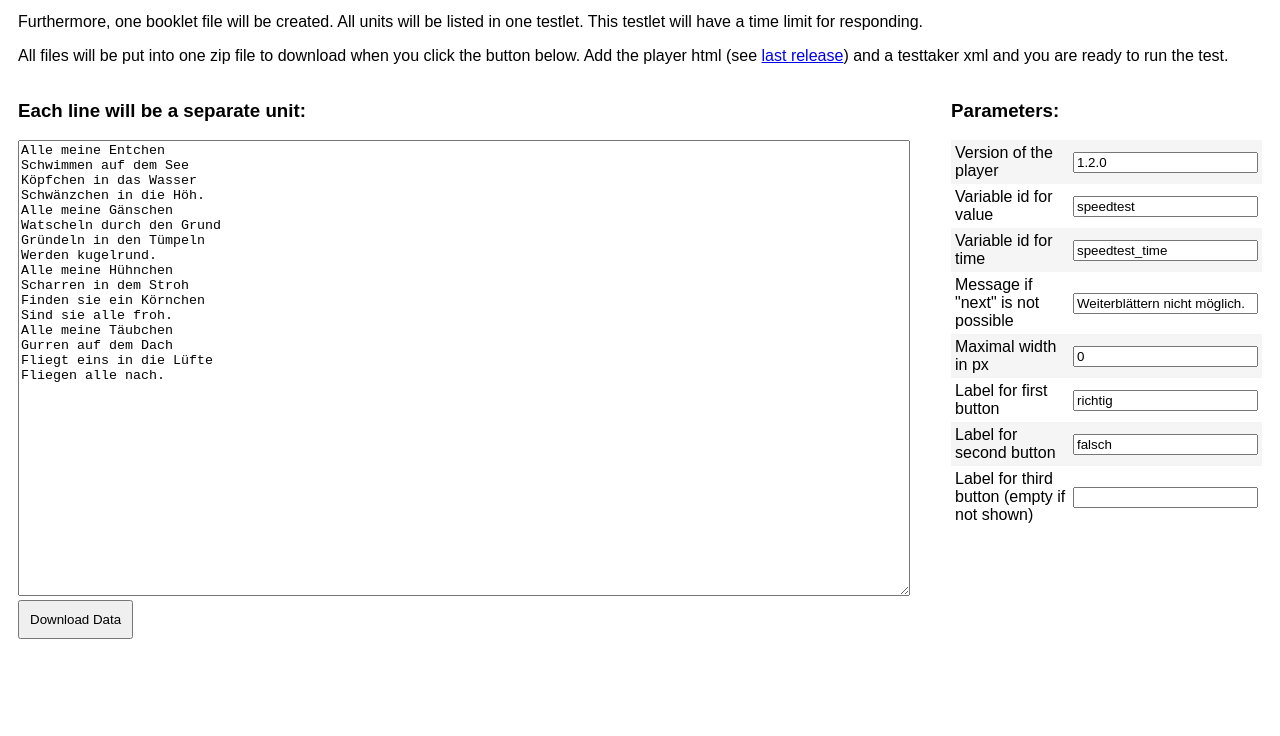
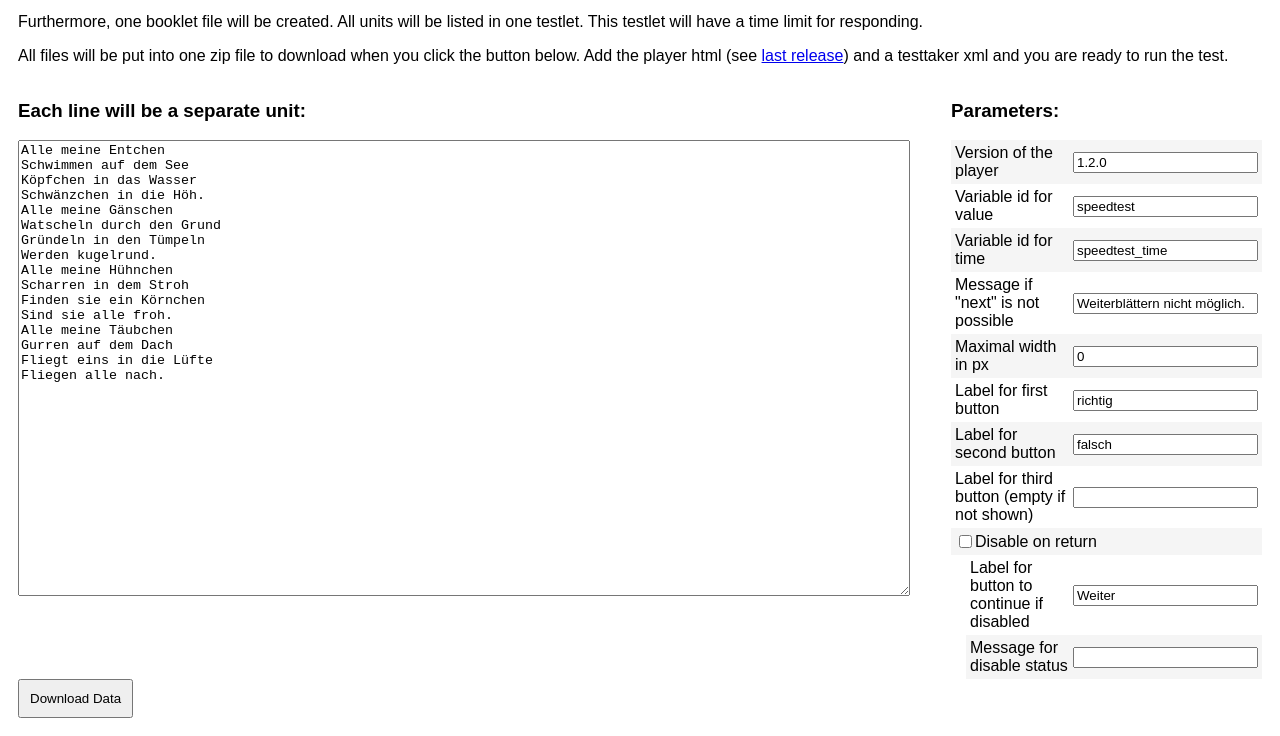
Before and after one commit to iqb-berlin/verona-player-speedtest, a website: page docs/index.html in a window 1280 px wide. Shown: the part 119-855 px from the top of the page. Before the commit the page ends 800 px from the top, so only its background shows below. Drawn offline with Linux system fonts and the light colour scheme.

Commit message:
Add parameter disabled_on_return

```diff
--- a/docs/index.html
+++ b/docs/index.html
@@ -63,35 +63,47 @@ Fliegen alle nach.</textarea>
       <h3>Parameters:</h3>
       <div>
         <div>Version of the player</div>
-        <input id="player_version" type="text">
+        <input id="player_version" type="text"/>
       </div>
       <div>
         <div>Variable id for value</div>
-        <input id="variable_id_value" type="text">
+        <input id="variable_id_value" type="text"/>
       </div>
       <div>
         <div>Variable id for time</div>
-        <input id="variable_id_time" type="text">
+        <input id="variable_id_time" type="text"/>
       </div>
       <div>
         <div>Message if "next" is not possible</div>
-        <input id="message_no_next" type="text">
+        <input id="message_no_next" type="text"/>
       </div>
       <div>
         <div>Maximal width in px</div>
-        <input id="max_width_px" type="text">
+        <input id="max_width_px" type="text"/>
       </div>
       <div>
         <div>Label for first button</div>
-        <input id="button_label_A" type="text">
+        <input id="button_label_A" type="text"/>
       </div>
       <div>
         <div>Label for second button</div>
-        <input id="button_label_B" type="text">
+        <input id="button_label_B" type="text"/>
       </div>
       <div>
         <div>Label for third button (empty if not shown)</div>
-        <input id="button_label_C" type="text">
+        <input id="button_label_C" type="text"/>
+      </div>
+      <div>
+        <input id="disable_on_return" type="checkbox" value="true"/>
+        <label for="disable_on_return">Disable on return</label>
+      </div>
+      <div style="margin-left: 15px">
+        <div>Label for button to continue if disabled</div>
+        <input id="button_label_continue" type="text"/>
+      </div>
+      <div style="margin-left: 15px">
+        <div>Message for disable status</div>
+        <input id="message_disabled" type="text"/>
       </div>
     </div>
   </div>
@@ -145,6 +157,9 @@ Fliegen alle nach.</textarea>
       document.querySelector('#button_label_B').value = 'falsch';
       document.querySelector('#button_label_C').value = '';
       document.querySelector('#message_no_next').value = 'Weiterblättern nicht möglich.';
+      document.querySelector('#button_label_continue').value = 'Weiter';
+      document.querySelector('#message_disabled').value = '';
+
 
       document.querySelector('#ok').addEventListener('click', async () => {
         playerVersion = document.querySelector('#player_version').value;
@@ -163,6 +178,15 @@ Fliegen alle nach.</textarea>
         if (parameter) prologParameters.push('button_label_C::' + parameter);
         parameter = document.querySelector('#message_no_next').value;
         if (parameter !== 'Weiterblättern nicht möglich.') prologParameters.push('message_no_next::' + parameter);
+        parameter = document.querySelector('#disable_on_return').checked;
+        if (parameter) {
+          prologParameters.push('disable_on_return::' + parameter);
+          parameter = document.querySelector('#button_label_continue').value;
+          if (parameter !== 'Weiter') prologParameters.push('button_label_continue::' + parameter);
+          parameter = document.querySelector('#message_disabled').value;
+          if (parameter) prologParameters.push('message_disabled::' + parameter);
+        }
+
         const units = document.querySelector('textarea').value.split(/\n/)
           .filter(text => text.trim())
           .map(text => [...prologParameters, text].join('\n'))
```
Also changed, not shown: docs/parameters.md (+5 -5 lines), verona-player-speedtest.html (+19 -1 lines).
